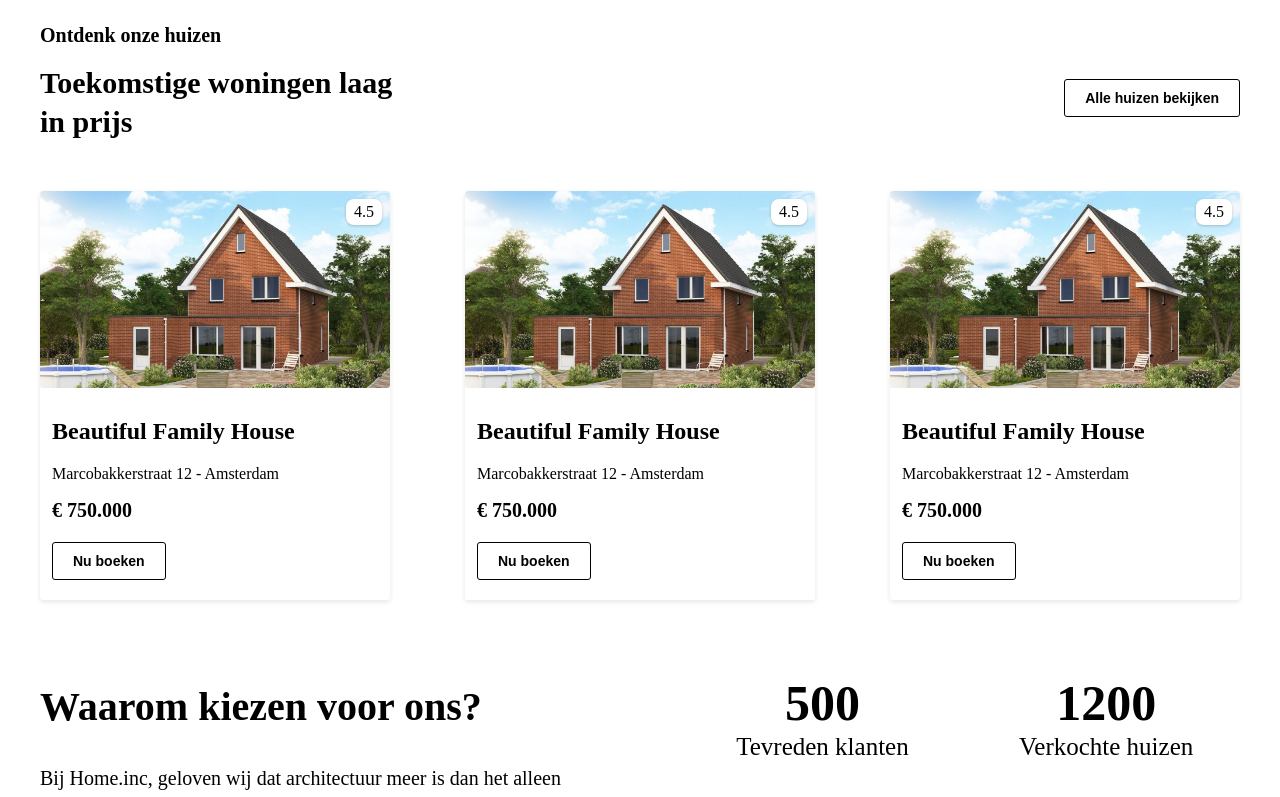
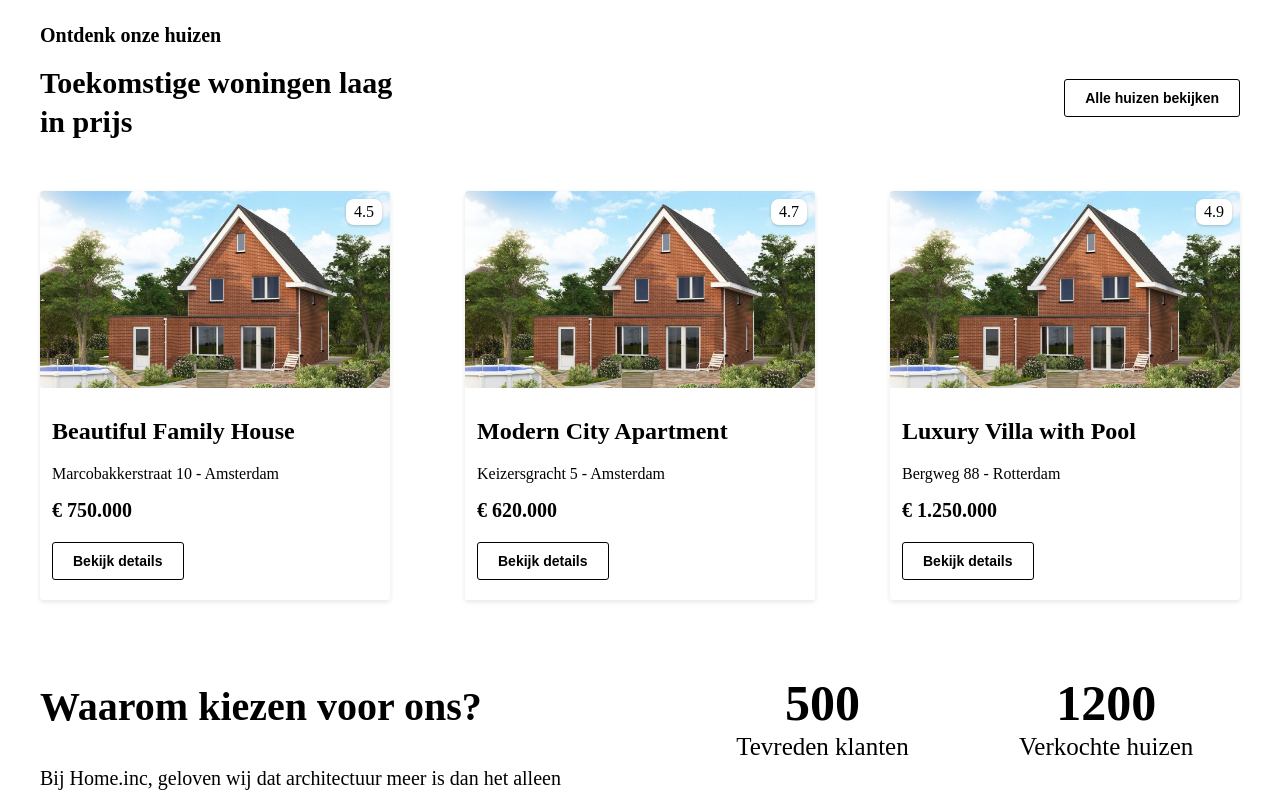
Before and after one commit to MelleWb/getsucces, a Next.js app: page / in a window 1280 px wide. Shown: the part 706-1503 px from the top of the page. Built offline with nearby package versions, Linux system fonts and the light colour scheme.

Commit message:
routing added

```diff
--- a/app/WebsiteMain.tsx
+++ b/app/WebsiteMain.tsx
@@ -1,6 +1,7 @@
 import Hero from "../components/Hero/Hero";
 import Information from "../components/Information/Information";
 import Listing from "@/components/Listing/Listing";
+import houses from "@/data/houses.json";
 
 const WebsiteMain = () => {
     return (
@@ -26,32 +27,7 @@ const WebsiteMain = () => {
                     sectionButtons={[
                         { text: "Alle huizen bekijken", size: "medium" },
                     ]}
-                    sectionCard={[
-                        {
-                            imageSrc: "./house1.jpg",
-                            title: "Beautiful Family House",
-                            reviewNumber: 4.5,
-                            subtitle: "Marcobakkerstraat 12 - Amsterdam",
-                            price: 750000,
-                            link: { text: "Nu boeken", size: "medium" },
-                        },
-                        {
-                            imageSrc: "./house1.jpg",
-                            title: "Beautiful Family House",
-                            reviewNumber: 4.5,
-                            subtitle: "Marcobakkerstraat 12 - Amsterdam",
-                            price: 750000,
-                            link: { text: "Nu boeken", size: "medium" },
-                        },
-                        {
-                            imageSrc: "./house1.jpg",
-                            title: "Beautiful Family House",
-                            reviewNumber: 4.5,
-                            subtitle: "Marcobakkerstraat 12 - Amsterdam",
-                            price: 750000,
-                            link: { text: "Nu boeken", size: "medium" },
-                        },
-                    ]}
+                    sectionCard={houses.slice(0, 3)}
                 ></Listing>
             </div>
             <Information
--- a/components/Card/Card.css
+++ b/components/Card/Card.css
@@ -9,6 +9,12 @@
     width: 100%;
     height: fit-content;
     position: relative;
+    text-decoration: none;
+    color: inherit;
+}
+
+.card:hover {
+    background-color: #f8f9fa;
 }
 
 .card__image-container {
--- a/components/Card/Card.tsx
+++ b/components/Card/Card.tsx
@@ -1,6 +1,7 @@
 import { FC } from "react";
 import Button, { ButtonProps } from "../Button/Button";
 import Image from "next/image";
+import Link from "next/link";
 import "./Card.css";
 
 export type CardProps = {
@@ -9,7 +10,7 @@ export type CardProps = {
     title: string;
     subtitle?: string;
     price?: number;
-    link?: ButtonProps;
+    showButton?: boolean;
 };
 
 const Card: FC<CardProps> = ({
@@ -18,10 +19,15 @@ const Card: FC<CardProps> = ({
     title,
     subtitle,
     price,
-    link,
+    showButton,
 }) => {
+    const id = subtitle
+        ?.toLowerCase()
+        .replace(/\s+/g, "")
+        .replace(/[^a-z0-9]/g, "");
+
     return (
-        <div className="card">
+        <Link href={`/detailpage/${id}`} className="card">
             <div className="card__image-container">
                 {imageSrc && (
                     <Image
@@ -31,7 +37,9 @@ const Card: FC<CardProps> = ({
                         className="card__image"
                     />
                 )}
-                <div className="card__reviewnumber">{reviewNumber}</div>
+                {reviewNumber && (
+                    <div className="card__reviewnumber">{reviewNumber}</div>
+                )}
             </div>
             <div className="card__body">
                 <h2 className="card__title">{title}</h2>
@@ -44,8 +52,12 @@ const Card: FC<CardProps> = ({
                     })}
                 </div>
             </div>
-            <div className="card__button">{link && <Button {...link} />}</div>
-        </div>
+            {showButton && (
+                <div className="card__button">
+                    <Button text="Bekijk details" size="medium" />
+                </div>
+            )}
+        </Link>
     );
 };
 
--- /dev/null
+++ b/data/houses.json
@@ -0,0 +1,42 @@
+[
+    {
+        "imageSrc": "./house1.jpg",
+        "title": "Beautiful Family House",
+        "reviewNumber": 4.5,
+        "subtitle": "Marcobakkerstraat 10 - Amsterdam",
+        "price": 750000,
+        "showButton": true
+    },
+    {
+        "imageSrc": "./house1.jpg",
+        "title": "Modern City Apartment",
+        "reviewNumber": 4.7,
+        "subtitle": "Keizersgracht 5 - Amsterdam",
+        "price": 620000,
+        "showButton": true
+    },
+    {
+        "imageSrc": "./house1.jpg",
+        "title": "Luxury Villa with Pool",
+        "reviewNumber": 4.9,
+        "subtitle": "Bergweg 88 - Rotterdam",
+        "price": 1250000,
+        "showButton": true
+    },
+    {
+        "imageSrc": "./house1.jpg",
+        "title": "Cozy Suburban Home",
+        "reviewNumber": 4.3,
+        "subtitle": "Bloemenlaan 24 - Utrecht",
+        "price": 540000,
+        "showButton": true
+    },
+    {
+        "imageSrc": "./house1.jpg",
+        "title": "Stylish Loft Apartment",
+        "reviewNumber": 4.6,
+        "subtitle": "Stationsstraat 33 - Den Haag",
+        "price": 680000,
+        "showButton": true
+    }
+]
--- a/next.config.ts
+++ b/next.config.ts
@@ -1,7 +1,6 @@
 import type { NextConfig } from "next";
 
 const nextConfig: NextConfig = {
-    output: "export",
     images: {
         unoptimized: true,
     },
```
Also changed, not shown: app/detailpage/[id]/page.tsx (added, +17 -0 lines).
